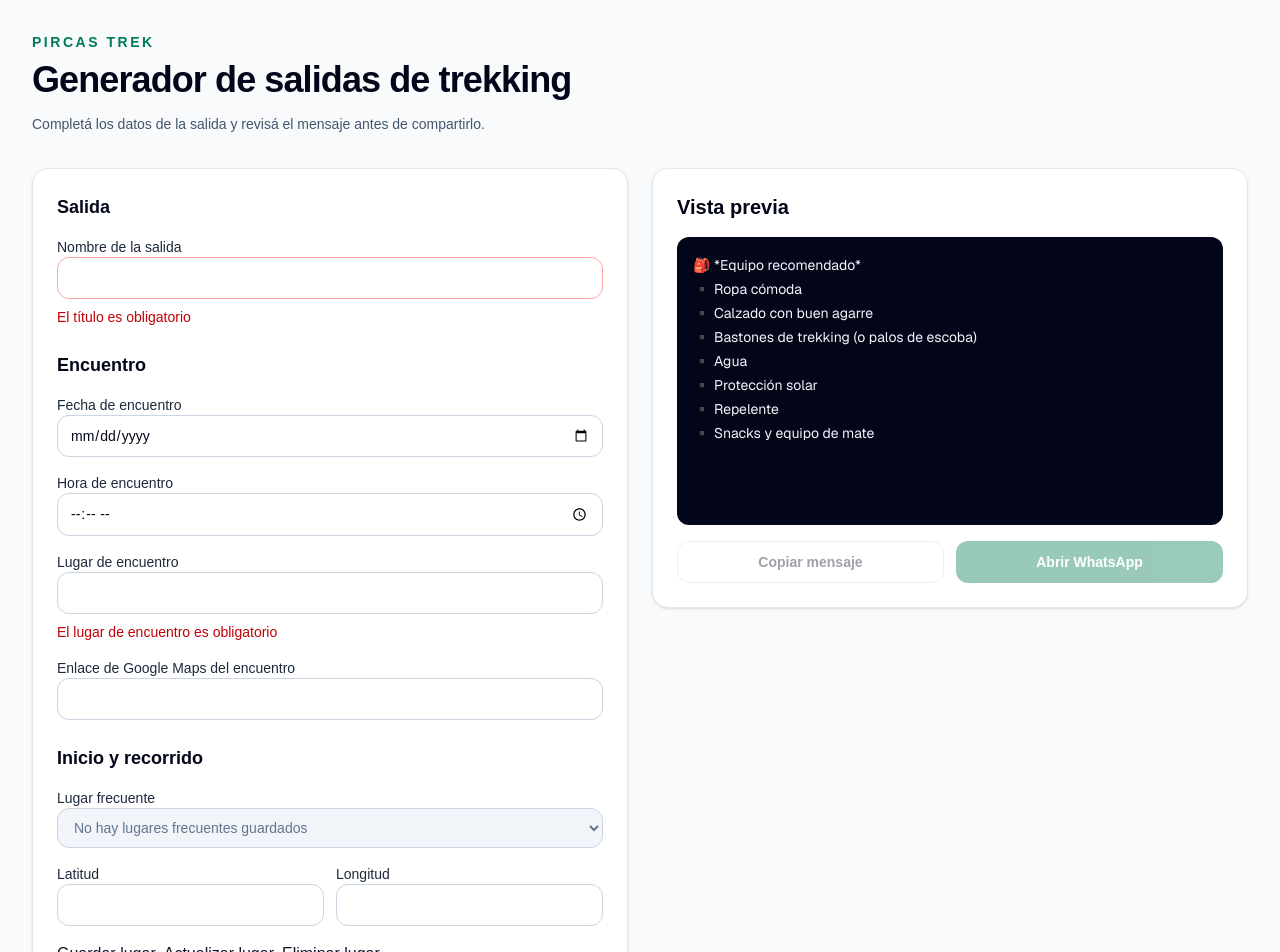
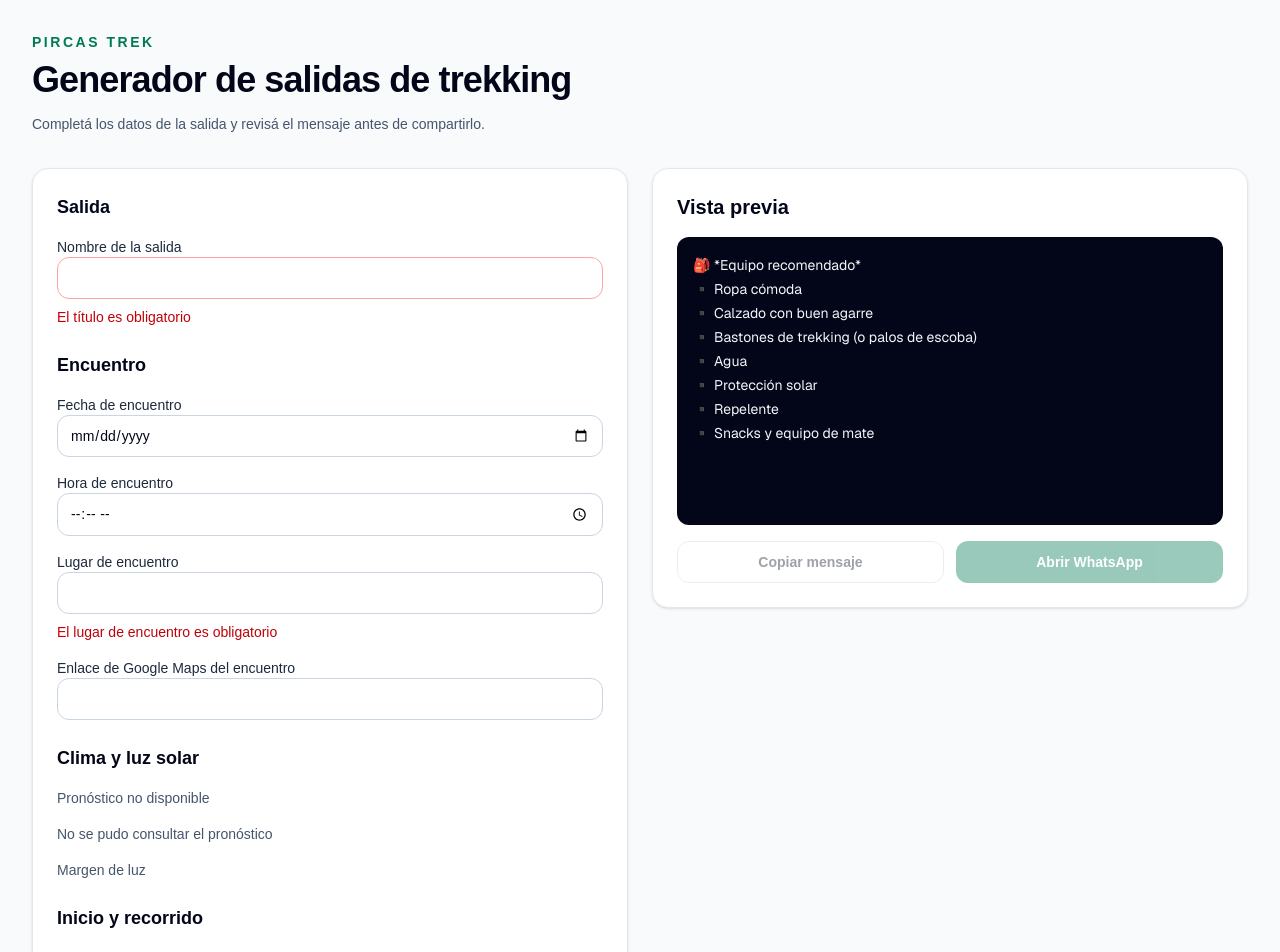
Before and after one commit to m415x/trekking-outing-message-generator, a Next.js app: page / in a window 1280 px wide. Shown: the top 952 px of the page. Built offline with nearby package versions, Linux system fonts and the light colour scheme.

Commit message:
feat(TOMG-28): expose weather and daylight presentation states

```diff
--- a/components/outing-editor.tsx
+++ b/components/outing-editor.tsx
@@ -160,6 +160,13 @@ export function OutingEditor({ frequentPlaces }: OutingEditorProps) {
               onChange={(e) => updateMeeting("mapsUrl", e.target.value)}
             />
           </label>
+        </fieldset>
+
+        <fieldset className="space-y-4">
+          <legend className="text-lg font-semibold text-slate-950">Clima y luz solar</legend>
+          <p className="text-sm text-slate-600">Pronóstico no disponible</p>
+          <p className="text-sm text-slate-600">No se pudo consultar el pronóstico</p>
+          <p className="text-sm text-slate-600">Margen de luz</p>
         </fieldset>
 
         <fieldset className="space-y-4">
```
